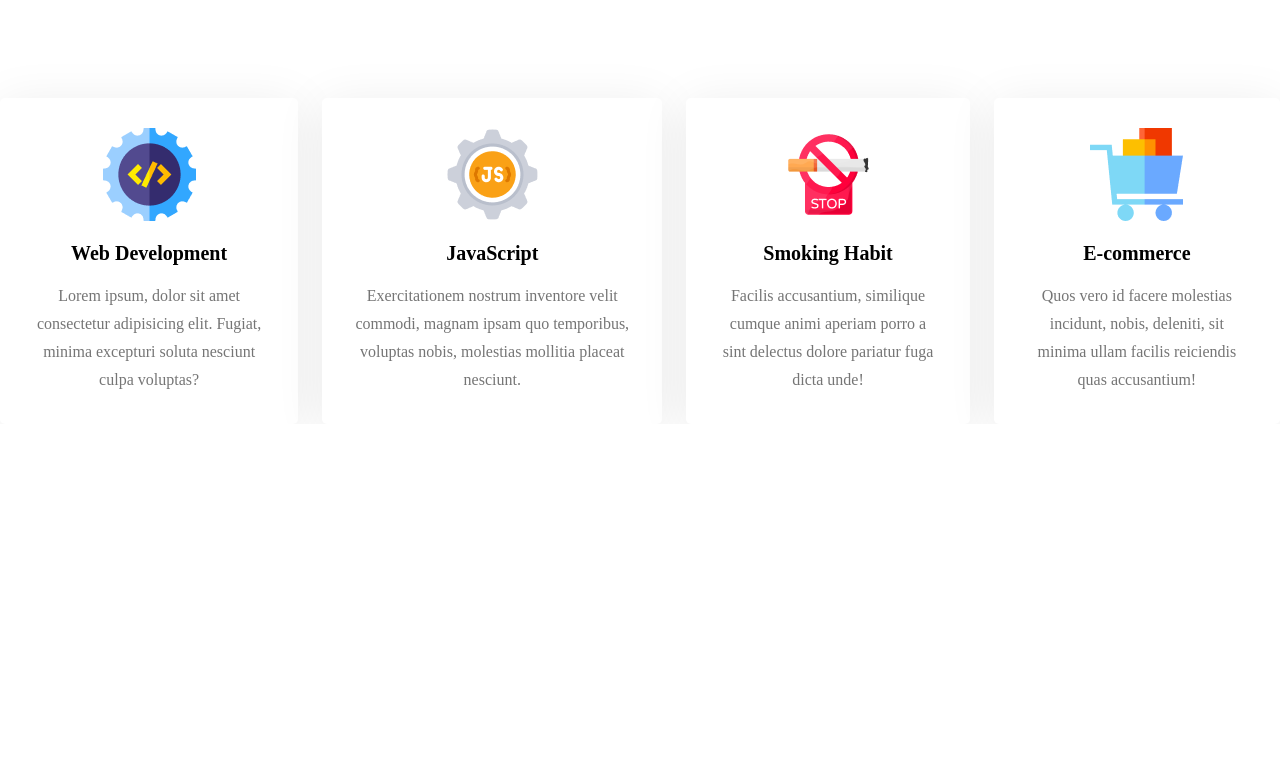
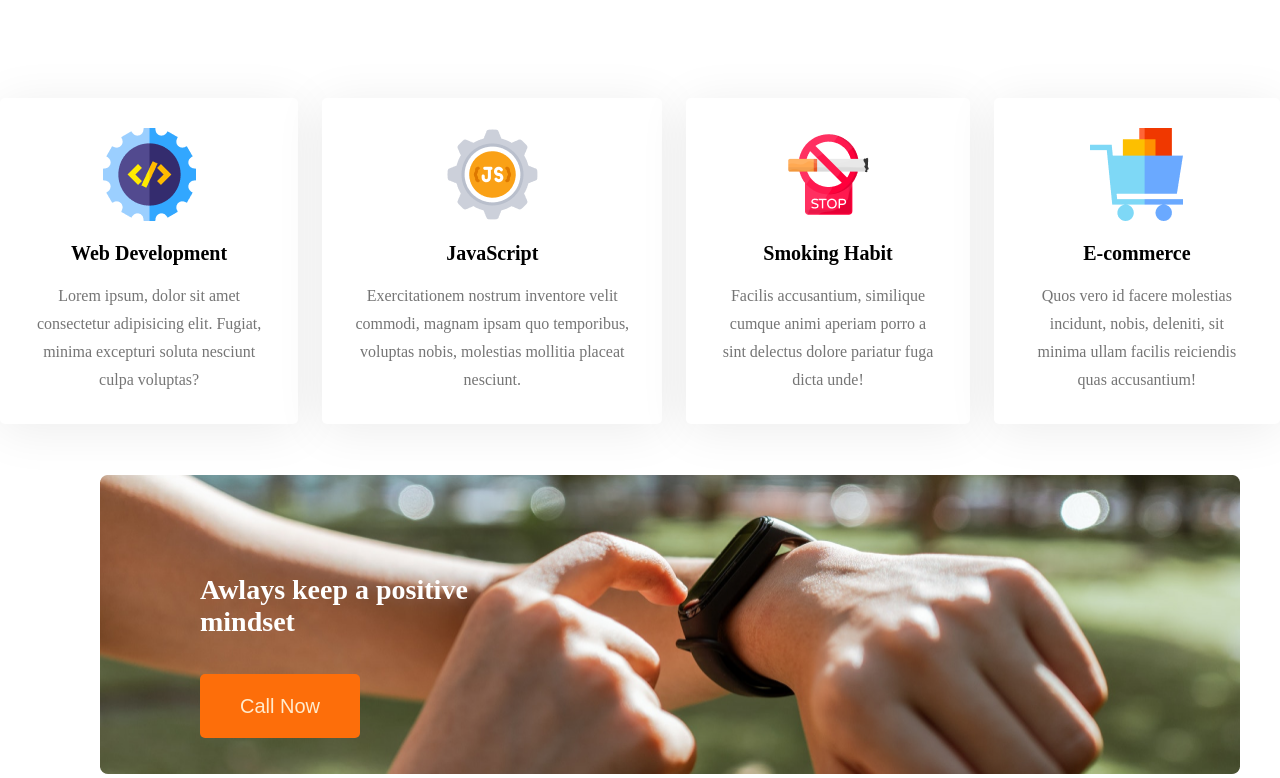
Before and after one commit to mohsin6862/Assignment-01, a plain HTML site: page index.html in a window 1280 px wide. Shown: the part 1559-2337 px from the top of the page. Before the commit the page ends 1983 px from the top, so only its background shows below. Drawn offline with Linux system fonts and the light colour scheme.

Commit message:
Adding-picture

```diff
--- a/index.html
+++ b/index.html
@@ -67,24 +67,43 @@
                 <div class="plan">
                     <img src="images/icons/web.png" alt="">
                     <h4 class="plan-title">Web Development </h4>
-                    <p class="plan-description">Lorem ipsum, dolor sit amet consectetur adipisicing elit. Fugiat, minima excepturi soluta nesciunt culpa voluptas?</p>
+                    <p class="plan-description">Lorem ipsum, dolor sit amet consectetur adipisicing elit. Fugiat, minima
+                        excepturi soluta nesciunt culpa voluptas?</p>
                 </div>
                 <div class="plan">
                     <img src="images/icons/js.png" alt="">
                     <h4 class="plan-title">JavaScript</h4>
-                    <p class="plan-description">Exercitationem nostrum inventore velit commodi, magnam ipsam quo temporibus, voluptas nobis, molestias mollitia placeat nesciunt.</p>
+                    <p class="plan-description">Exercitationem nostrum inventore velit commodi, magnam ipsam quo
+                        temporibus, voluptas nobis, molestias mollitia placeat nesciunt.</p>
                 </div>
                 <div class="plan">
                     <img src="images/icons/smoke.png" alt="">
                     <h4 class="plan-title">Smoking Habit </h4>
-                    <p class="plan-description">Facilis accusantium, similique cumque animi aperiam porro a sint delectus dolore pariatur fuga dicta unde!</p>
+                    <p class="plan-description">Facilis accusantium, similique cumque animi aperiam porro a sint
+                        delectus dolore pariatur fuga dicta unde!</p>
                 </div>
                 <div class="plan">
                     <img src="images/icons/ecom.png" alt="">
                     <h4 class="plan-title">E-commerce</h4>
-                    <p class="plan-description">Quos vero id facere molestias incidunt, nobis, deleniti, sit minima ullam facilis reiciendis quas accusantium!</p>
+                    <p class="plan-description">Quos vero id facere molestias incidunt, nobis, deleniti, sit minima
+                        ullam facilis reiciendis quas accusantium!</p>
                 </div>
             </div>
+
+        </section>
+
+        <!-- add an image -->
+
+        <section>
+
+            <div class="picture-container">
+
+                <img src="/images/watch.png" alt="" class="picture" width="1140" height="300">
+                <h3 class="picture-title">Awlays keep a positive <br> mindset</h3>
+                <button class="btn2">Call Now</button>
+            </div>
+
+
 
         </section>
 
--- a/styles.css
+++ b/styles.css
@@ -98,14 +98,15 @@
 
 /* plan section */
 
-.plan-container{
+.plan-container {
     display: flex;
     text-align: center;
     gap: 24px;
     margin-top: 100px;
 
 }
-.plan{
+
+.plan {
     background: #FFFFFF;
     box-shadow: 0px 6px 50px rgba(0, 0, 0, 0.08);
     border-radius: 5px;
@@ -113,18 +114,59 @@
 
 
 }
-.plan-title{
+
+.plan-title {
     font-weight: 700;
     font-size: 20px;
     line-height: 27px;
     text-align: center;
     padding-top: 15px;
-    }
+}
 
-.plan-description{
+.plan-description {
     font-size: 16px;
     line-height: 28px;
     color: #757575;
     padding-top: 15px;
 
+
 }
+
+/* adding image */
+
+.picture {
+
+    margin-top: 50px;
+    margin-left: 100px;
+
+}
+
+.picture-container {
+    position: relative;
+    text-align: left;
+    color: rgb(255, 255, 255);
+}
+
+.picture-title {
+    position: absolute;
+    top: 150px;
+    left: 200px;
+    font-size: 28px;
+}
+
+.btn2 {
+    width: 160px;
+    height: 64px;
+    left: 460px;
+    top: 589px;
+    border: none;
+    font-size: 20px;
+
+    background: #FD6E0A;
+    border-radius: 5px;
+    color: blanchedalmond;
+    position: absolute;
+    top: 250px;
+    left: 200px;
+
+}
```
